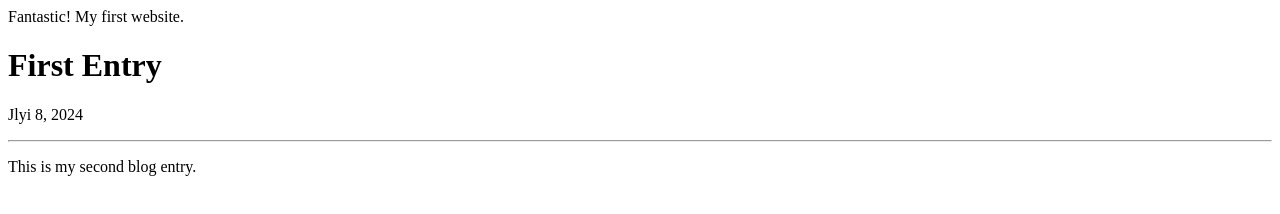
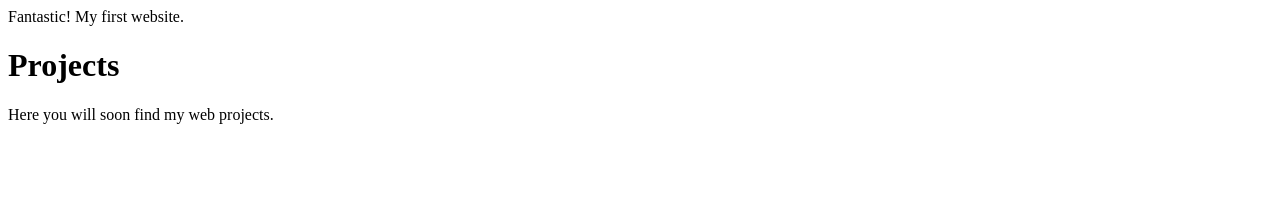
Before and after one commit to ZhannaZiablova/ZhannaZiablova.github.io, a plain HTML site: page index.html in a window 1280 px wide. Drawn offline with Linux system fonts and the light colour scheme.

Commit message:
Add files via upload

```diff
--- a/index.html
+++ b/index.html
@@ -8,21 +8,14 @@
     <html>
     <head>
      <meta charset="utf-8">
-     <link rel="stylesheet" href="/main.css">
-    <title>Blog - Web Portfolio of Zhanna</title>
+     <link rel="stylesheet" href="main.css">
+    <title>Projects - Web Portfolio of Zhanna</title>
     </head>
     <body>
-    <h1 class="title">First Entry</h1>
-
-    <p> Jlyi 8, 2024</p>
+    <h1 class="title">Projects</h1>
 
 
-    <hr>
-
-
-    <p> This is my second blog entry.</p>
-
-
+    <p>Here you will soon find my web projects.</p>
 
 </body>
 </html>
```
